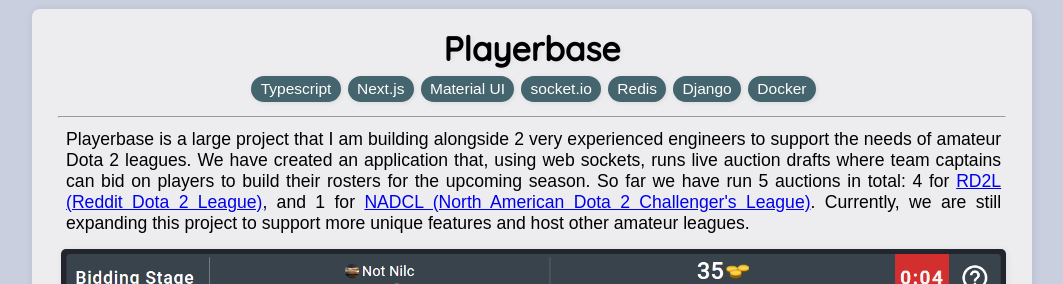
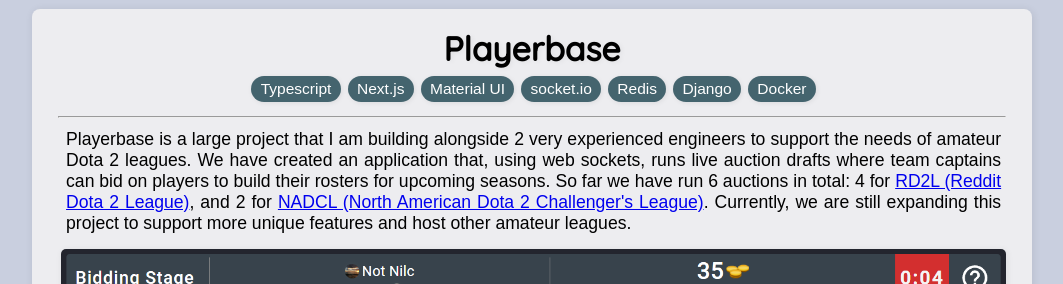
Before and after one commit to l-ohman/portfolio, a React (Create React App) app: page / in a window 1280 px wide. Shown: the part 780-1064 px from the top of the page, without its empty margins (108-1171 px from the left). Built offline with nearby package versions, Linux system fonts and the light colour scheme; a web font is replaced by a local one.

Commit message:
Correct number of auctions

```diff
--- a/src/components/projects/Playerbase.js
+++ b/src/components/projects/Playerbase.js
@@ -181,12 +181,12 @@
           experienced engineers to support the needs of amateur Dota 2 leagues.
           We have created an application that, using web sockets, runs live
           auction drafts where team captains can bid on players to build their
-          rosters for the upcoming season. So far we have run 5 auctions in
-          total: 4 for{" "}
+          rosters for upcoming seasons. So far we have run 6 auctions in total:
+          4 for{" "}
           <a href="https://rd2l.gg/" target="_blank" rel="noopener noreferrer">
             RD2L (Reddit Dota 2 League)
           </a>
-          , and 1 for{" "}
+          , and 2 for{" "}
           <a href="https://nadcl.us/" target="_blank" rel="noopener noreferrer">
             NADCL (North American Dota 2 Challenger's League)
           </a>
```
